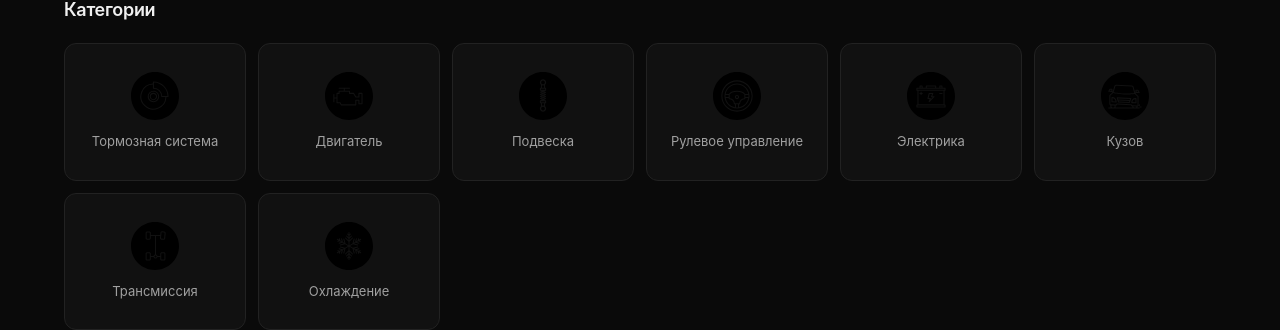
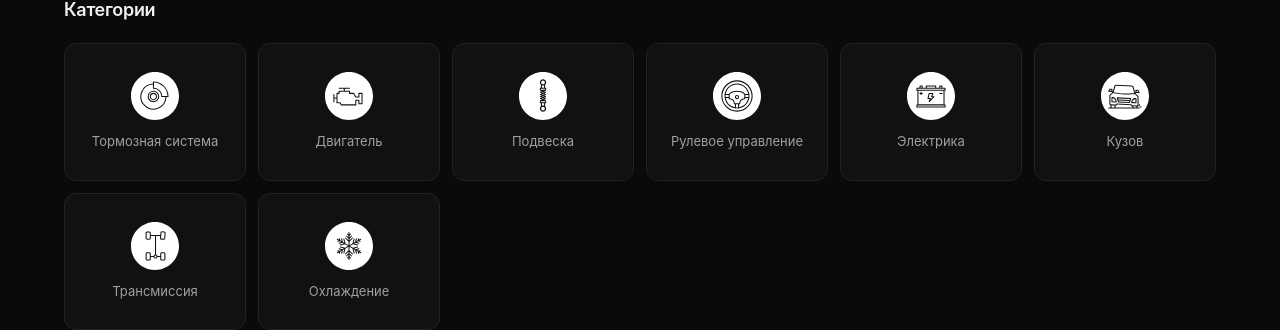
Before and after one commit to SAYREX65/nier-auto, a React (Vite) app in the folder client/: page / in a window 1280 px wide. Shown: the part 1819-2149 px from the top of the page. Built offline with nearby package versions, Linux system fonts and the light colour scheme; no server answers.

Commit message:
fix: invert svg icons for dark theme visibility

```diff
--- a/client/src/pages/HomePage.css
+++ b/client/src/pages/HomePage.css
@@ -90,6 +90,7 @@
   width: 48px;
   height: 48px;
   object-fit: contain;
+  filter: invert(1);
 }
 .category-card__name {
   font-size: 13px;
```
